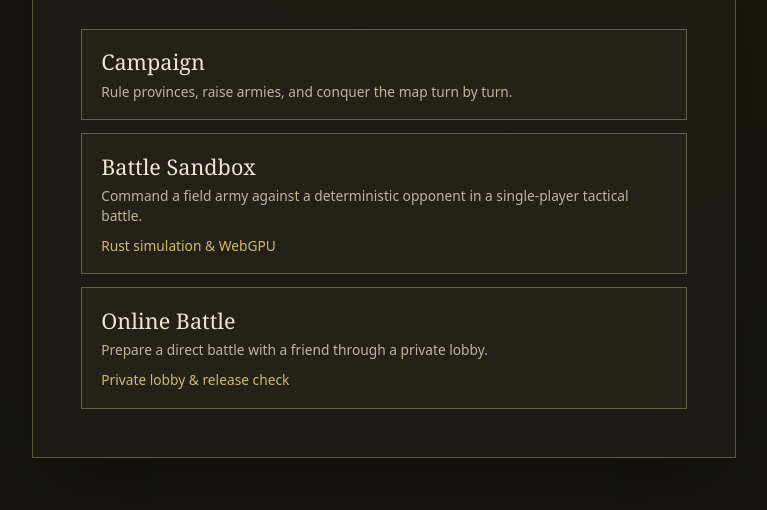
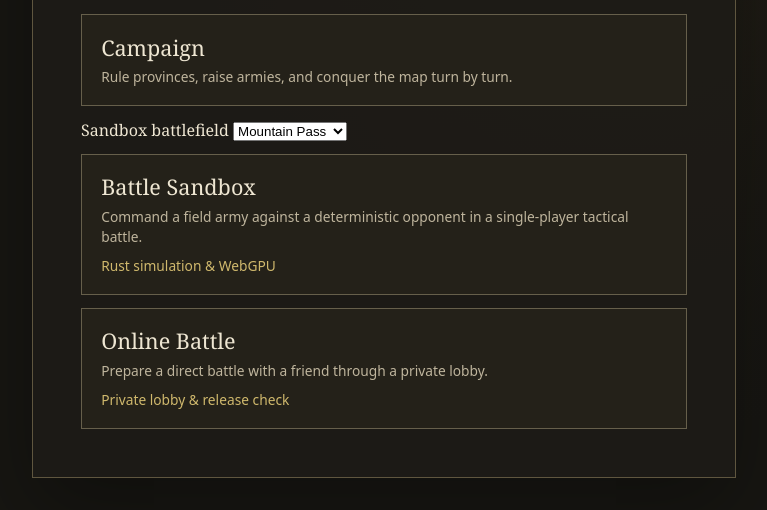
Before and after one commit to moritzbrantner/medieval, a website with bundled scripts: page web/index.html in a window 1280 px wide. Shown: the part 296-806 px from the top of the page, without its empty margins (256-1023 px from the left). Built offline with nearby package versions, Linux system fonts and the light colour scheme; no server answers.

Commit message:
Add battle location selectors to setup flows

```diff
--- a/web/index.html
+++ b/web/index.html
@@ -25,6 +25,15 @@
               <span class="mode-title">Campaign</span>
               <span class="mode-copy">Rule provinces, raise armies, and conquer the map turn by turn.</span>
             </button>
+
+            <label class="battle-location-field" for="sandbox-battle-location">
+              <span>Sandbox battlefield</span>
+              <select id="sandbox-battle-location">
+                <option value="mountainPass">Mountain Pass</option>
+                <option value="forestClearing">Forest Clearing</option>
+                <option value="riverFord">River Ford</option>
+              </select>
+            </label>
 
             <button id="open-battle-sandbox" class="mode-button" type="button">
               <span class="mode-title">Battle Sandbox</span>
@@ -131,6 +140,15 @@
               channel before the battle gate can open.
             </p>
 
+            <label class="battle-location-field online-battle-location" for="online-battle-location">
+              <span>Battlefield</span>
+              <select id="online-battle-location">
+                <option value="mountainPass">Mountain Pass</option>
+                <option value="forestClearing">Forest Clearing</option>
+                <option value="riverFord">River Ford</option>
+              </select>
+            </label>
+
             <label class="lobby-code-label" for="lobby-code">Invite code</label>
             <input id="lobby-code" class="lobby-code-input" type="text" autocomplete="off" spellcheck="false" placeholder="Enter a friend's lobby code" />
 
```
